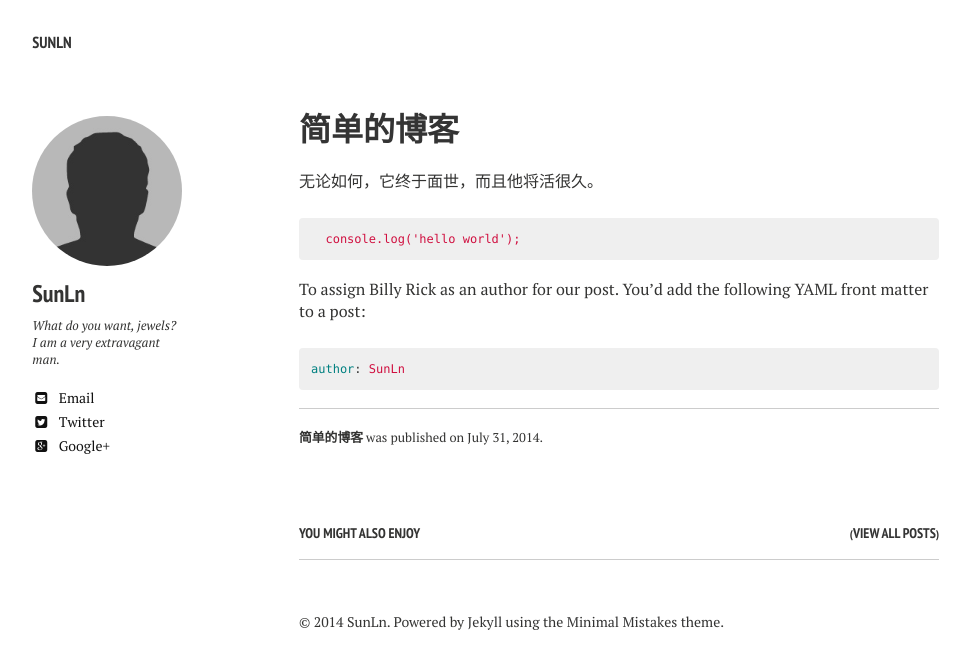
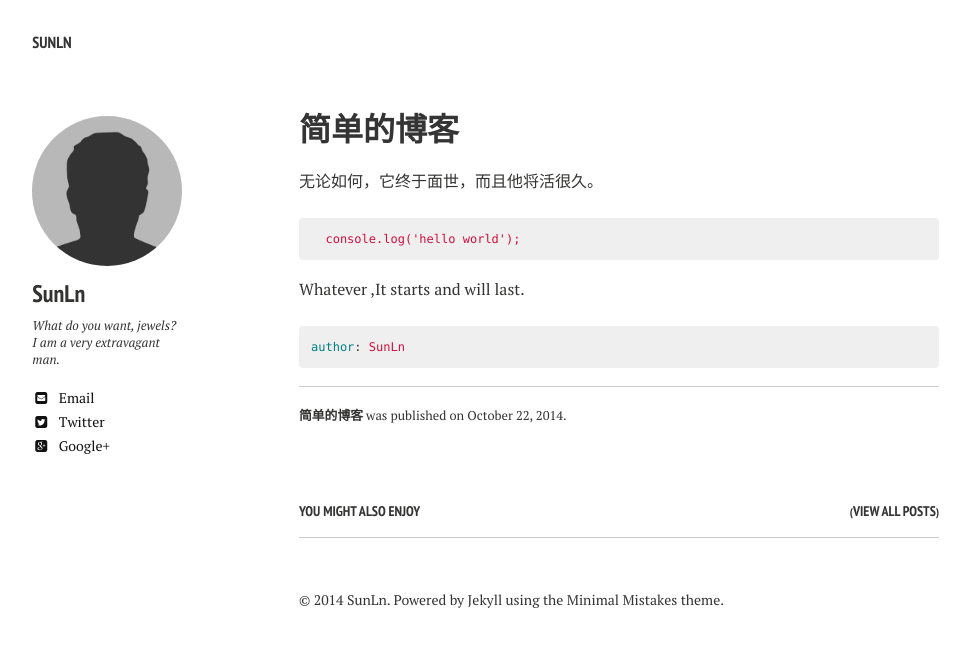
Before and after one commit to SunLn/sunln.github.io, a Jekyll site: the page built from _posts/2014-10-22-start-writing.md, in a window 1280 px wide. Shown: the top 669 px of the page, without its empty margins (21-991 px from the left). Built offline with Jekyll 4.4.1, drawn with Linux system fonts in a browser that asks for light colours; nearby versions of some CDN libraries.

Commit message:
update content

```diff
--- a/_posts/2014-07-31-author-override.md
+++ b/_posts/2014-10-22-start-writing.md
@@ -13,7 +13,7 @@ tags: []
   console.log('hello world');
 {% endhighlight %}
 
-To assign Billy Rick as an author for our post. You'd add the following YAML front matter to a post:
+Whatever ,It starts and will last.
 
 {% highlight yaml %}
 author: SunLn
```
Also changed, not shown: 6 other files.
